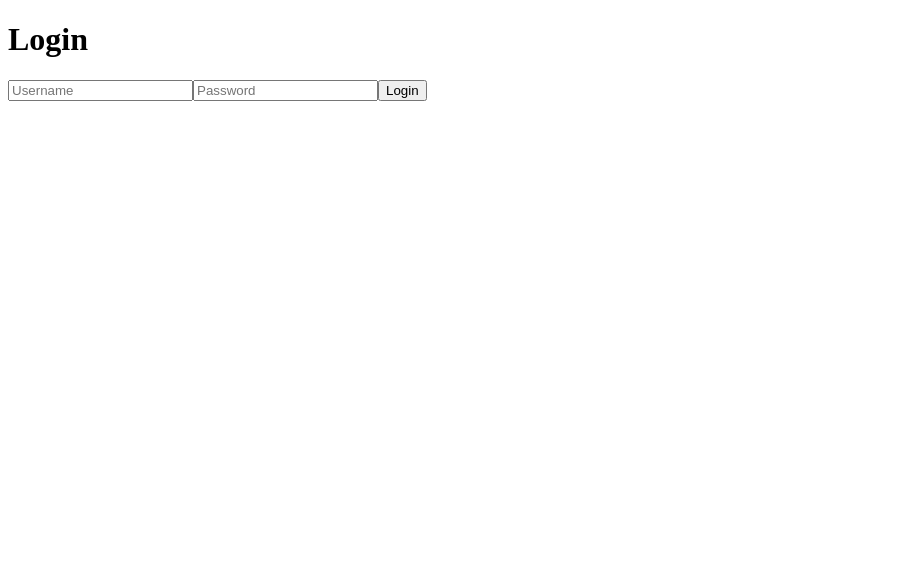
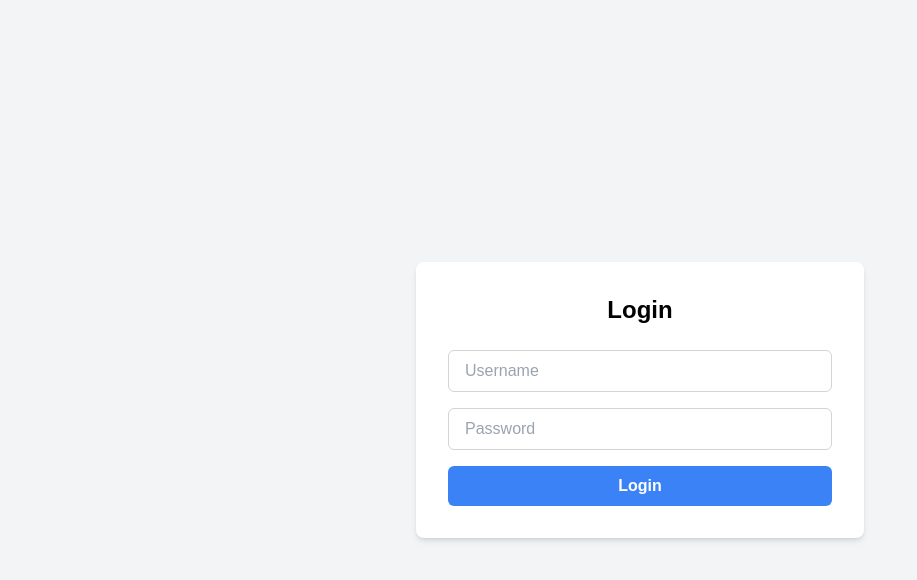
Before and after one commit to VexuBGM/AvaTour, a Next.js app in the folder frontend/: page /login in a window 1280 px wide. Shown: the top 580 px of the page, without its empty margins (0-917 px from the left). Built offline with nearby package versions, Linux system fonts and the light colour scheme.

Commit message:
chore: restructuring the frontend using app/ structure

```diff
--- /dev/null
+++ b/frontend/src/app/login/page.tsx
@@ -0,0 +1,62 @@
+"use client";
+
+import axios from 'axios';
+import React, { useState } from 'react';
+import '../globals.css';
+
+export default function Login() {
+  const [formData, setFormData] = useState({ username: '', password: '' });
+  const [message, setMessage] = useState('');
+
+  const handleChange = (e: React.ChangeEvent<HTMLInputElement>) => {
+    setFormData({ ...formData, [e.target.name]: e.target.value });
+  };
+
+  const handleSubmit = async (e: React.FormEvent) => {
+    e.preventDefault();
+    try {
+      const response = await axios.post(
+        'http://localhost:8000/api/accounts/session_login/',
+        formData,
+        {
+          withCredentials: true, // Important to send/receive cookies
+        }
+      );
+      setMessage(response.data.detail);
+    } catch (error: any) {
+      setMessage(error.response?.data?.detail || 'An error occurred.');
+    }
+  };
+
+  return (
+    <div className="flex items-center justify-center min-h-screen bg-gray-100">
+      <div className="w-full max-w-md p-8 space-y-6 bg-white rounded-lg shadow-md">
+        <h1 className="text-2xl font-bold text-center">Login</h1>
+        <form onSubmit={handleSubmit} className="space-y-4">
+          <input
+            name="username"
+            placeholder="Username"
+            value={formData.username}
+            onChange={handleChange}
+            className="w-full px-4 py-2 border border-gray-300 rounded-md focus:outline-none focus:ring-2 focus:ring-blue-500"
+          />
+          <input
+            name="password"
+            type="password"
+            placeholder="Password"
+            value={formData.password}
+            onChange={handleChange}
+            className="w-full px-4 py-2 border border-gray-300 rounded-md focus:outline-none focus:ring-2 focus:ring-blue-500"
+          />
+          <button
+            type="submit"
+            className="w-full px-4 py-2 font-bold text-white bg-blue-500 rounded-md hover:bg-blue-600 focus:outline-none focus:ring-2 focus:ring-blue-500"
+          >
+            Login
+          </button>
+        </form>
+        {message && <div className="mt-4 text-center text-red-500">{message}</div>}
+      </div>
+    </div>
+  );
+}
--- a/frontend/src/pages/logout.tsx
+++ b/frontend/src/app/logout/page.tsx
@@ -1,5 +1,8 @@
+'use client';
+
 import axios from 'axios';
 import React from 'react';
+import '../globals.css';
 
 export default function Logout() {
   const handleLogout = async () => {
@@ -39,9 +42,16 @@
   };
 
   return (
-    <div>
-      <h1>Logout</h1>
-      <button onClick={handleLogout}>Logout</button>
+    <div className="min-h-screen flex items-center justify-center bg-gray-100">
+      <div className="max-w-md w-full bg-white p-8 rounded-lg shadow-md text-center">
+        <h1 className="text-2xl font-bold mb-6">Logout</h1>
+        <button
+          onClick={handleLogout}
+          className="w-full px-4 py-2 font-bold text-white bg-red-500 rounded-md hover:bg-red-600 focus:outline-none focus:ring-2 focus:ring-red-500"
+        >
+          Logout
+        </button>
+      </div>
     </div>
   );
 }
--- a/frontend/src/pages/register.tsx
+++ b/frontend/src/app/register/page.tsx
@@ -1,6 +1,8 @@
+'use client';
+
 import { useState } from 'react';
 import axios from 'axios';
-import '../app/globals.css';
+import '../globals.css';
 
 export default function Register() {
   const [formData, setFormData] = useState({
@@ -24,11 +26,8 @@
       const response = await axios.post('http://localhost:8000/api/accounts/register/', formData);
       console.log(response.data);
       setSuccessMessage('Registration successful!');
-      setErrorMessage('');
     } catch (error) {
-      console.error(error);
-      setErrorMessage('Registration failed. Please try again.');
-      setSuccessMessage('');
+      setErrorMessage('Registration failed.');
     }
   };
 
@@ -73,7 +72,7 @@
           </div>
           <button
             type="submit"
-            className="w-full flex justify-center py-2 px-4 border border-transparent rounded-md shadow-sm text-sm font-medium text-white bg-indigo-600 hover:bg-indigo-700 focus:outline-none focus:ring-2 focus:ring-offset-2 focus:ring-indigo-500"
+            className="w-full px-4 py-2 font-bold text-white bg-blue-500 rounded-md hover:bg-blue-600 focus:outline-none focus:ring-2 focus:ring-blue-500"
           >
             Register
           </button>
--- a/frontend/src/pages/login.tsx
+++ /dev/null
@@ -1,50 +0,0 @@
-import axios from 'axios';
-import React, { useState } from 'react';
-
-export default function Login() {
-  const [formData, setFormData] = useState({ username: '', password: '' });
-  const [message, setMessage] = useState('');
-
-  const handleChange = (e: React.ChangeEvent<HTMLInputElement>) => {
-    setFormData({ ...formData, [e.target.name]: e.target.value });
-  };
-
-  const handleSubmit = async (e: React.FormEvent) => {
-    e.preventDefault();
-    try {
-      const response = await axios.post(
-        'http://localhost:8000/api/accounts/session_login/',
-        formData,
-        {
-          withCredentials: true, // Important to send/receive cookies
-        }
-      );
-      setMessage(response.data.detail);
-    } catch (error: any) {
-      setMessage(error.response?.data?.detail || 'An error occurred.');
-    }
-  };
-
-  return (
-    <>
-      <h1>Login</h1>
-      <form onSubmit={handleSubmit}>
-        <input
-          name="username"
-          placeholder="Username"
-          value={formData.username}
-          onChange={handleChange}
-        />
-        <input
-          name="password"
-          type="password"
-          placeholder="Password"
-          value={formData.password}
-          onChange={handleChange}
-        />
-        <button type="submit">Login</button>
-      </form>
-      <div>{message}</div>
-    </>
-  );
-}
```
Also changed, not shown: frontend/src/app/layout.tsx (renamed from frontend/src/pages/layout.tsx), frontend/src/app/page.tsx (renamed from frontend/src/pages/index.tsx).
